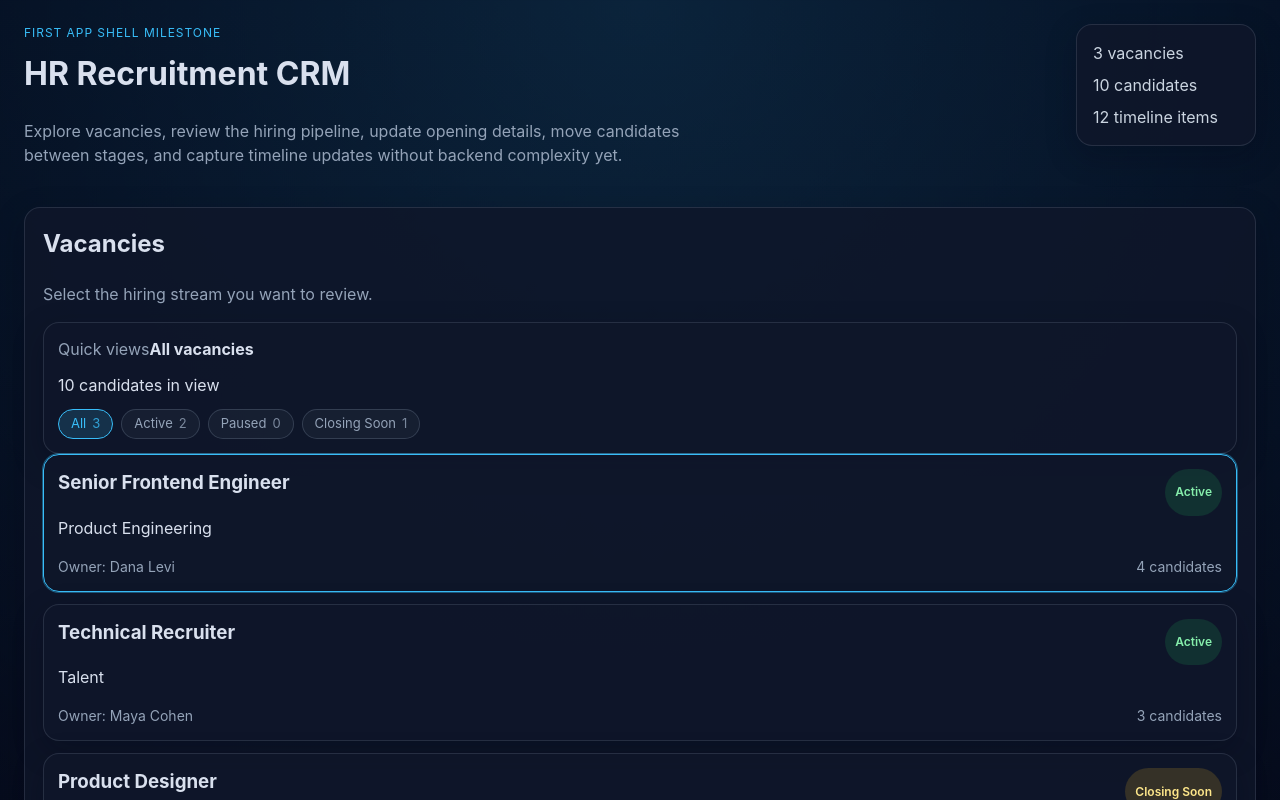
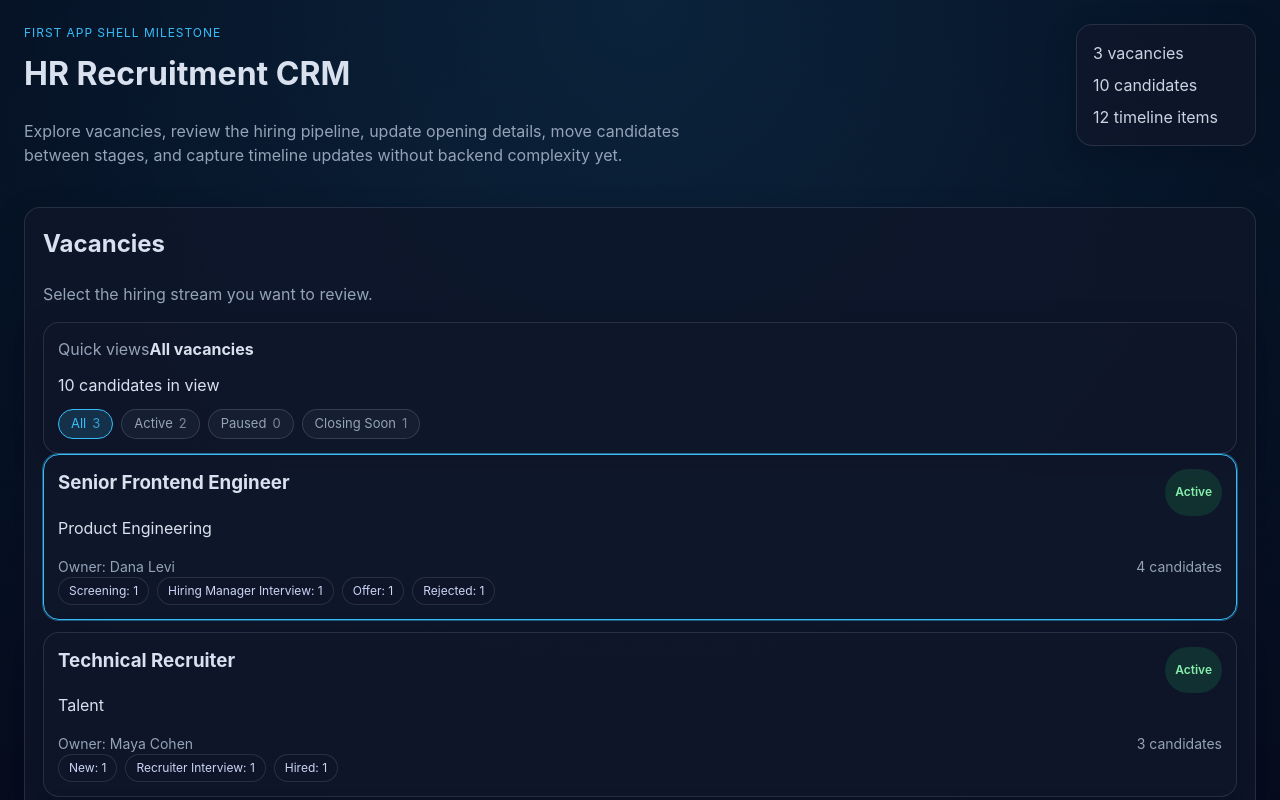
Before and after one commit to RivkindLeon/hr-recruitment-crm, a React (Vite) app: page / in a window 1280 px wide. Shown: the top 800 px of the page. Built offline with nearby package versions, Linux system fonts and the light colour scheme.

Commit message:
feat: add vacancy stage summaries (#12)

```diff
--- a/src/App.tsx
+++ b/src/App.tsx
@@ -23,6 +23,15 @@ const formatDate = (value: string) => value;
 
 const getCandidatesForVacancy = (allCandidates: Candidate[], vacancyId: string) =>
   allCandidates.filter((candidate) => candidate.vacancyId === vacancyId);
+
+const getStageCounts = (candidates: Candidate[]) =>
+  stageOrder.reduce(
+    (counts, stage) => ({
+      ...counts,
+      [stage]: candidates.filter((candidate) => candidate.currentStage === stage).length,
+    }),
+    {} as Record<CandidateStage, number>,
+  );
 
 const getCandidateDraft = (candidate: Candidate | undefined) => ({
   source: candidate?.source ?? 'LinkedIn',
@@ -104,6 +113,17 @@ export default function App() {
     [candidateRecords, filteredVacancies],
   );
   const vacancyFilterLabel = vacancyFilter === 'all' ? 'All vacancies' : vacancyFilter;
+  const vacancyStageSnapshots = useMemo(
+    () =>
+      vacancyRecords.reduce(
+        (snapshots, vacancy) => ({
+          ...snapshots,
+          [vacancy.id]: getStageCounts(getCandidatesForVacancy(candidateRecords, vacancy.id)),
+        }),
+        {} as Record<string, Record<CandidateStage, number>>,
+      ),
+    [candidateRecords, vacancyRecords],
+  );
 
   useEffect(() => {
     if (filteredVacancies.length === 0) {
@@ -355,6 +375,9 @@ export default function App() {
               filteredVacancies.map((vacancy) => {
                 const count = candidateRecords.filter((candidate) => candidate.vacancyId === vacancy.id).length;
                 const isSelected = vacancy.id === selectedVacancyId;
+                const stageSnapshot = vacancyStageSnapshots[vacancy.id] ?? getStageCounts([]);
+                const visibleStageSummary = stageOrder.filter((stage) => stageSnapshot[stage] > 0).slice(0, 4);
+
                 return (
                   <button
                     key={vacancy.id}
@@ -372,6 +395,17 @@ export default function App() {
                     <div className="vacancy-meta">
                       <span>Owner: {vacancy.owner}</span>
                       <span>{count} candidates</span>
+                    </div>
+                    <div className="vacancy-stage-summary" aria-label={`${vacancy.title} stage summary`}>
+                      {visibleStageSummary.length > 0 ? (
+                        visibleStageSummary.map((stage) => (
+                          <span key={stage} className="stage-summary-pill">
+                            {stage}: {stageSnapshot[stage]}
+                          </span>
+                        ))
+                      ) : (
+                        <span className="detail-label">No stage activity yet</span>
+                      )}
                     </div>
                   </button>
                 );
--- a/src/styles.css
+++ b/src/styles.css
@@ -149,6 +149,23 @@ p {
 .empty-state,
 .empty-detail p {
   color: #94a3b8;
+}
+
+.vacancy-stage-summary {
+  display: flex;
+  flex-wrap: wrap;
+  gap: 8px;
+}
+
+.stage-summary-pill {
+  display: inline-flex;
+  align-items: center;
+  border-radius: 999px;
+  padding: 4px 10px;
+  background: rgba(15, 23, 42, 0.55);
+  border: 1px solid rgba(148, 163, 184, 0.18);
+  color: #cbd5f5;
+  font-size: 12px;
 }
 
 .vacancy-meta,
```
Lines whose indentation alone changed are shown as unchanged.
